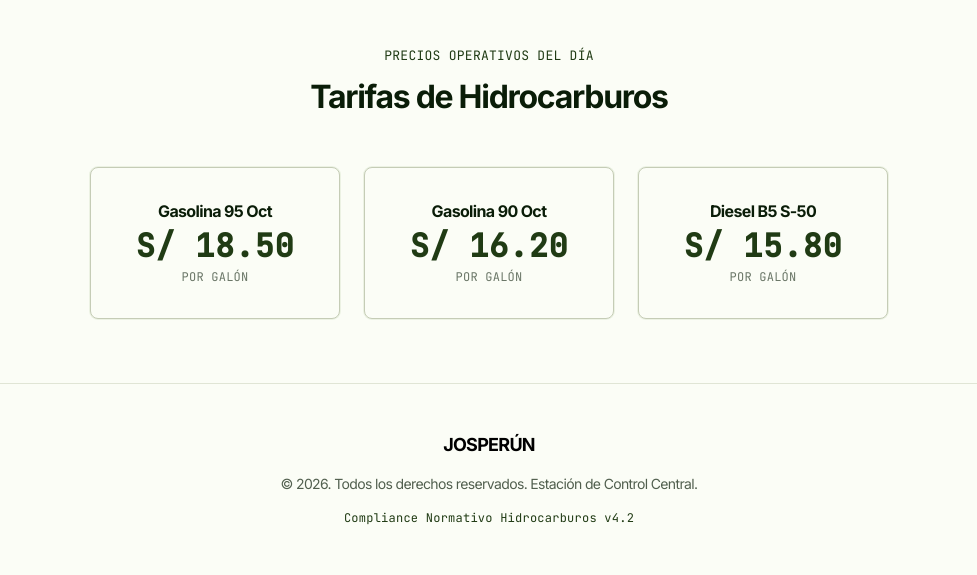
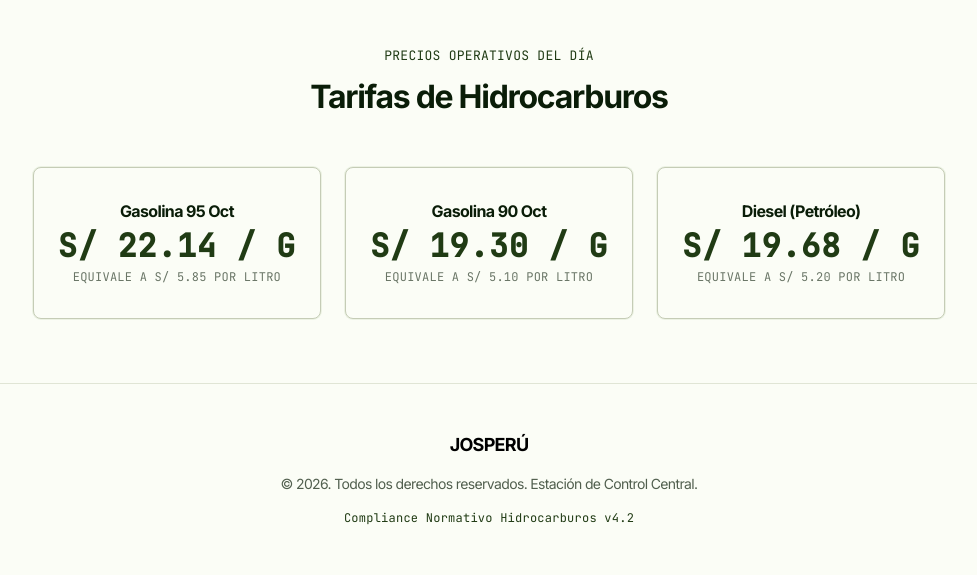
Before and after one commit to Jospi04/sistemav2, a PHP site: page / in a window 1280 px wide. Shown: the part 1511-2086 px from the top of the page, without its empty margins (151-1128 px from the left). Run offline with PHP 8.4, Linux system fonts and the light colour scheme.

Commit message:
refactorizar simulador e inventario de tarifas completamente a Galones

```diff
--- a/assets/css/home.css
+++ b/assets/css/home.css
@@ -560,20 +560,23 @@ body {
     color: var(--color-valley-green);
 }
 
-.sim-group input {
+.sim-group input,
+.sim-group select {
     width: 100%;
     background-color: var(--color-canvas-ice);
     border: 1px solid var(--color-stone-moss);
     border-radius: var(--radius-inputs);
     padding: var(--spacing-12);
     font-family: var(--font-fragmentmono);
-    font-size: 16px;
+    font-size: 14px;
     color: var(--color-adaline-ink);
     outline: none;
     transition: border-color 0.2s ease;
+    cursor: pointer;
 }
 
-.sim-group input:focus {
+.sim-group input:focus,
+.sim-group select:focus {
     border-color: var(--color-valley-green);
 }
 
--- a/views/home.php
+++ b/views/home.php
@@ -44,7 +44,7 @@
             <!-- Columna Derecha: Botones Funcionales -->
             <div class="nav-right">
                 <button type="button" class="btn-watch-demo" onclick="openDemoModal()">
-                    VER DEMO
+                    SIMULADOR
                     <span class="play-circle-icon">
                         <svg class="play-arrow-svg" viewBox="0 0 24 24" fill="currentColor">
                             <path d="M8 5v14l11-7z" />
@@ -152,18 +152,18 @@
         <div class="prices-container">
             <div class="price-box">
                 <span class="fuel-type">Gasolina 95 Oct</span>
-                <span class="fuel-price font-mono">S/ 18.50</span>
-                <span class="fuel-metric font-mono">Por Galón</span>
+                <span class="fuel-price font-mono">S/ 22.14 / G</span>
+                <span class="fuel-metric font-mono">Equivale a S/ 5.85 por Litro</span>
             </div>
             <div class="price-box">
                 <span class="fuel-type">Gasolina 90 Oct</span>
-                <span class="fuel-price font-mono">S/ 16.20</span>
-                <span class="fuel-metric font-mono">Por Galón</span>
+                <span class="fuel-price font-mono">S/ 19.30 / G</span>
+                <span class="fuel-metric font-mono">Equivale a S/ 5.10 por Litro</span>
             </div>
             <div class="price-box">
-                <span class="fuel-type">Diesel B5 S-50</span>
-                <span class="fuel-price font-mono">S/ 15.80</span>
-                <span class="fuel-metric font-mono">Por Galón</span>
+                <span class="fuel-type">Diesel (Petróleo)</span>
+                <span class="fuel-price font-mono">S/ 19.68 / G</span>
+                <span class="fuel-metric font-mono">Equivale a S/ 5.20 por Litro</span>
             </div>
         </div>
     </section>
@@ -171,7 +171,7 @@
     <!-- PIE DE PÁGINA -->
     <footer id="seguridad" class="footer-adaline">
         <div class="footer-container">
-            <p class="brand-text">JOSPERÚN</p>
+            <p class="brand-text">JOSPERÚ</p>
             <p class="copyright">&copy; 2026. Todos los derechos reservados. Estación de Control Central.</p>
             <p class="compliance font-mono">Compliance Normativo Hidrocarburos v4.2</p>
         </div>
@@ -181,17 +181,25 @@
     <div id="demoModal" class="demo-modal-overlay">
         <div class="demo-modal-card">
             <header class="demo-modal-header">
-                <h3>Simulador Despachador en Vivo</h3>
+                <h3>Simulador Despachador de Combustible</h3>
                 <button type="button" class="btn-close-modal" onclick="closeDemoModal()">&times;</button>
             </header>
             <div class="demo-modal-body">
-                <p class="demo-desc">Introduce la cantidad de litros para calcular el costo proyectado en base a
-                    Gasolina 95 Oct (S/ 4.88 por Litro).</p>
+                <p class="demo-desc">Selecciona el tipo de combustible e introduce la cantidad en galones para proyectar el costo en tiempo real.</p>
 
                 <div class="demo-simulator-box">
                     <div class="sim-group">
-                        <label for="demoLitros" class="font-mono">CANTIDAD EN LITROS</label>
+                        <label for="demoCombustible" class="font-mono">TIPO DE COMBUSTIBLE</label>
+                        <select id="demoCombustible" onchange="actualizarPrecioCombustible()">
+                            <option value="22.14" data-stock="5000">Gasolina 95 — S/ 22.14 por Galón</option>
+                            <option value="19.30" data-stock="3000">Gasolina 90 — S/ 19.30 por Galón</option>
+                            <option value="19.68" data-stock="8000">Diesel — S/ 19.68 por Galón</option>
+                        </select>
+                    </div>
+                    <div class="sim-group">
+                        <label for="demoLitros" class="font-mono">CANTIDAD EN GALONES</label>
                         <input type="number" id="demoLitros" placeholder="0.00" oninput="calcularDemoTotal()" min="0">
+                        <span id="demoStockLabel" class="font-mono" style="font-size: 11px; margin-top: 4px; display: block; color: var(--color-valley-green);">Stock Disponible: 5000 Galones</span>
                     </div>
                     <div class="sim-divider"></div>
                     <div class="sim-result">
@@ -212,6 +220,7 @@
         function openDemoModal() {
             document.getElementById('demoModal').classList.add('active');
             document.body.style.overflow = 'hidden'; // Detener scroll de fondo
+            actualizarPrecioCombustible();
         }
 
         function closeDemoModal() {
@@ -219,16 +228,42 @@
             document.body.style.overflow = 'auto'; // Restaurar scroll
         }
 
+        function actualizarPrecioCombustible() {
+            const combustibleSelect = document.getElementById('demoCombustible');
+            const selectedOption = combustibleSelect.options[combustibleSelect.selectedIndex];
+            const stock = selectedOption.getAttribute('data-stock');
+            const stockLabel = document.getElementById('demoStockLabel');
+
+            stockLabel.textContent = `Stock Disponible: ${stock} Galones`;
+            stockLabel.style.color = "var(--color-valley-green)";
+
+            calcularDemoTotal();
+        }
+
         function calcularDemoTotal() {
             const litrosInput = document.getElementById('demoLitros');
+            const combustibleSelect = document.getElementById('demoCombustible');
             const totalSpan = document.getElementById('demoTotal');
-            const precioPorLitro = 4.88; // Aprox S/ 18.50 por galón (3.785 L)
+            const stockLabel = document.getElementById('demoStockLabel');
 
-            const litros = parseFloat(litrosInput.value);
-            if (isNaN(litros) || litros <= 0) {
+            const selectedOption = combustibleSelect.options[combustibleSelect.selectedIndex];
+            const stock = parseFloat(selectedOption.getAttribute('data-stock'));
+            const precioPorGalon = parseFloat(combustibleSelect.value);
+
+            const galones = parseFloat(litrosInput.value);
+            if (isNaN(galones) || galones <= 0) {
                 totalSpan.textContent = 'S/ 0.00';
+                stockLabel.textContent = `Stock Disponible: ${stock} Galones`;
+                stockLabel.style.color = "var(--color-valley-green)";
             } else {
-                const total = litros * precioPorLitro;
+                if (galones > stock) {
+                    stockLabel.textContent = `⚠️ Excede el Stock disponible (${stock} G)`;
+                    stockLabel.style.color = "#d9534f"; // Rojo/alerta
+                } else {
+                    stockLabel.textContent = `Stock Disponible: ${stock} Galones`;
+                    stockLabel.style.color = "var(--color-valley-green)";
+                }
+                const total = galones * precioPorGalon;
                 totalSpan.textContent = 'S/ ' + total.toFixed(2);
             }
         }
```
